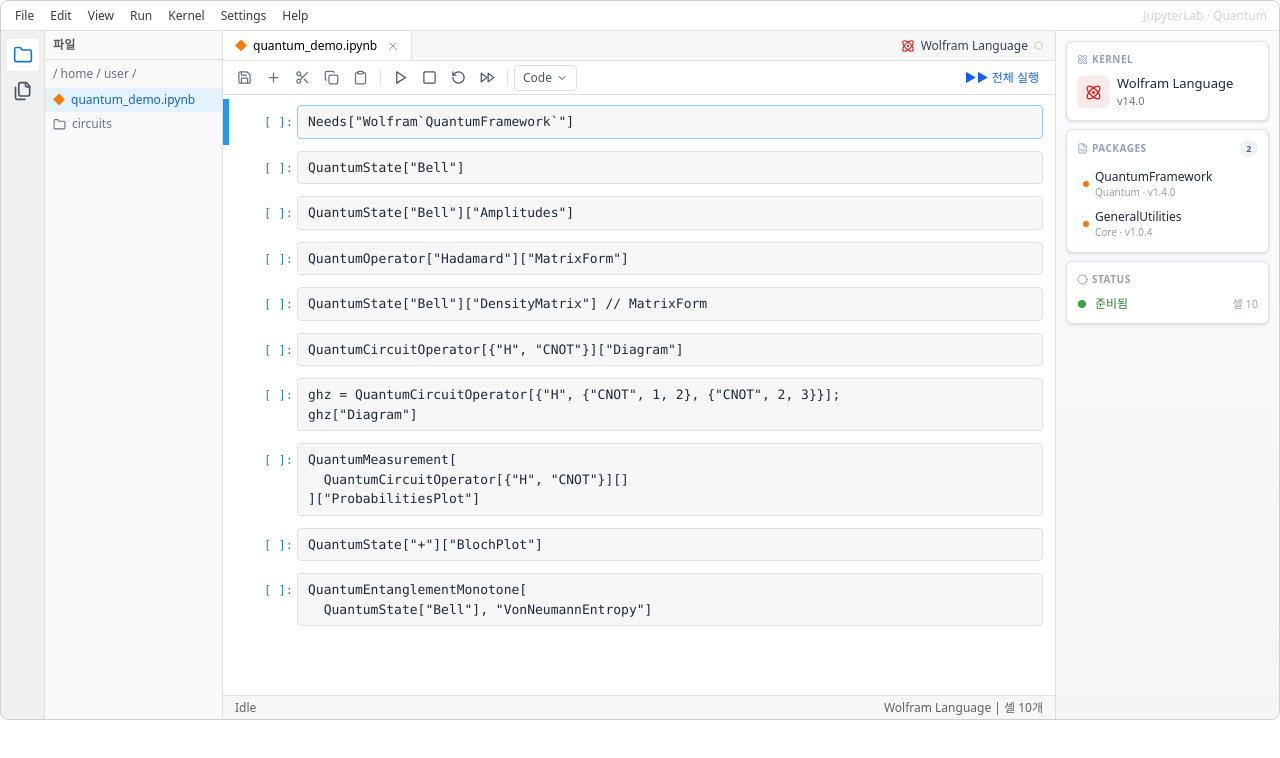
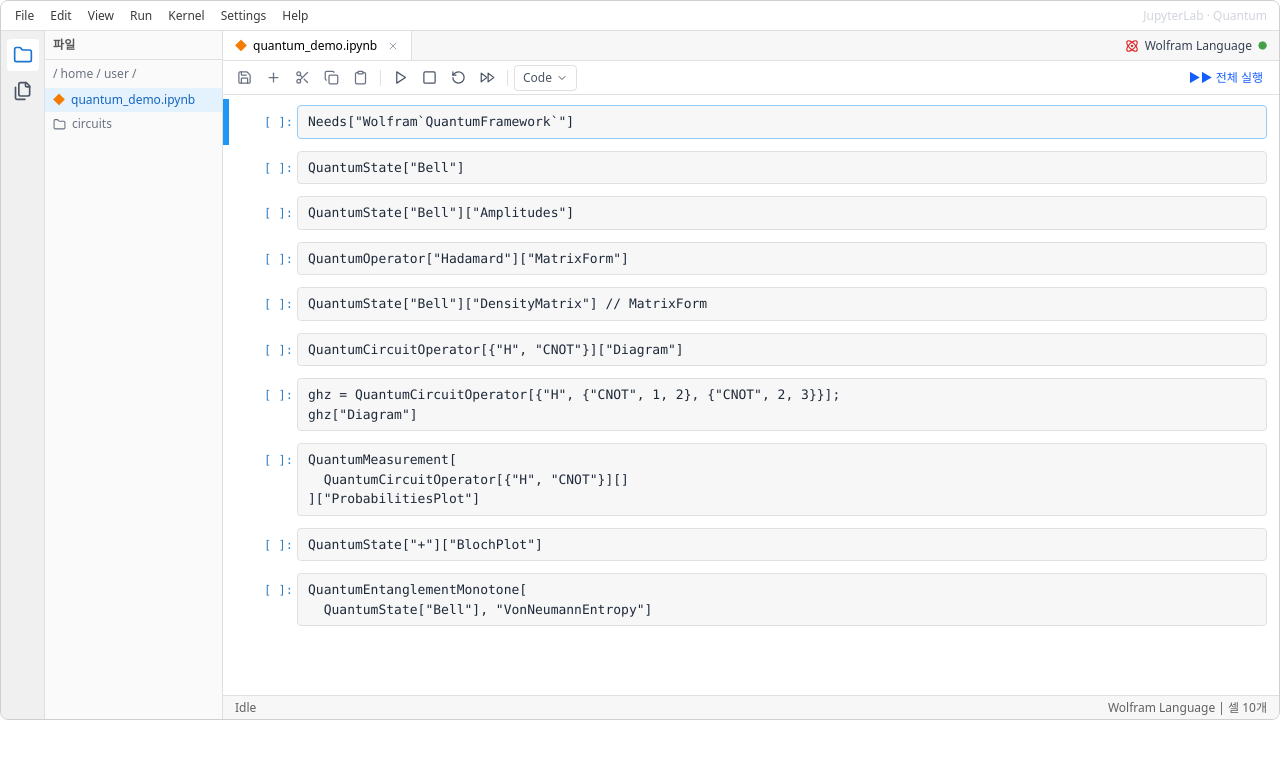
Before and after one commit to yomyomiii/wolfram-jupyter-demo, a React (Vite) app: page / in a window 1280 px wide. Shown: the top 758 px of the page. Built offline with nearby package versions, Linux system fonts and the light colour scheme; the HTML template or start-up script is replaced by a standard one.

Commit message:
Remove right panel, green kernel indicator when idle

```diff
--- a/src/App.tsx
+++ b/src/App.tsx
@@ -454,7 +454,7 @@
             <button onClick={openDialog} className="flex items-center gap-1.5 px-3 text-xs hover:bg-gray-100 h-full" title="커널 변경">
               <KIcon size={14} style={{ color: kernel.color }} />
               <span className="text-gray-700">{kernel.name}</span>
-              <Circle size={9} style={{ color: busy ? "#fb8c00" : "#bdbdbd", fill: busy ? "#fb8c00" : "transparent" }} />
+              <Circle size={9} style={{ color: busy ? "#fb8c00" : "#43a047", fill: busy ? "#fb8c00" : "#43a047" }} />
             </button>
           </div>
 
@@ -482,70 +482,6 @@
           </div>
         </div>
 
-        {(() => {
-          const kernelVersion = { wl: "14.0", py: "3.12", jl: "1.10" }[kernel.id] || "—";
-          const packages = kernel.id === "wl"
-            ? [{ name: "QuantumFramework", version: "1.4.0", tag: "Quantum" }, { name: "GeneralUtilities", version: "1.0.4", tag: "Core" }]
-            : kernel.id === "py"
-              ? [{ name: "qiskit", version: "1.0.2", tag: "Quantum" }, { name: "numpy", version: "1.26.4", tag: "Math" }]
-              : [{ name: "Yao.jl", version: "0.8.10", tag: "Quantum" }];
-          return (
-            <aside className="border-l shrink-0 flex flex-col gap-2 p-2.5 overflow-y-auto"
-              style={{ ...tb, width: 224, background: "linear-gradient(180deg, #fafbfc 0%, #f4f5f7 100%)" }}>
-
-              <div className="rounded-md border bg-white p-2.5 shadow-sm" style={tb}>
-                <div className="flex items-center gap-1 mb-2 text-[10px] uppercase tracking-wider text-gray-400 font-semibold">
-                  <Atom size={11} /><span>Kernel</span>
-                </div>
-                <div className="flex items-center gap-2">
-                  <div className="w-8 h-8 rounded-md flex items-center justify-center shrink-0"
-                    style={{ background: `${kernel.color}1a` }}>
-                    <KIcon size={17} style={{ color: kernel.color }} />
-                  </div>
-                  <div className="flex-1 min-w-0">
-                    <div className="text-[13px] font-medium text-gray-800 truncate leading-tight">{kernel.name}</div>
-                    <div className="text-[11px] text-gray-500 mt-0.5">v{kernelVersion}</div>
-                  </div>
-                </div>
-              </div>
-
-              <div className="rounded-md border bg-white p-2.5 shadow-sm" style={tb}>
-                <div className="flex items-center justify-between mb-2 text-[10px] uppercase tracking-wider text-gray-400 font-semibold">
-                  <span className="flex items-center gap-1"><FileCode size={11} /><span>Packages</span></span>
-                  <span className="px-1.5 py-0.5 rounded-full text-[9px] tabular-nums" style={{ background: "#eef1f5", color: "#5a6470" }}>{packages.length}</span>
-                </div>
-                <div className="space-y-0.5">
-                  {packages.map((p) => (
-                    <div key={p.name} className="group flex items-center gap-1.5 px-1.5 py-1 rounded hover:bg-blue-50 transition-colors cursor-default">
-                      <span className="w-1.5 h-1.5 rounded-full shrink-0" style={{ background: "#f57c00" }} />
-                      <div className="flex-1 min-w-0">
-                        <div className="text-[12px] text-gray-800 truncate leading-tight">{p.name}</div>
-                        <div className="text-[10px] text-gray-400 leading-tight mt-0.5">{p.tag} · v{p.version}</div>
-                      </div>
-                    </div>
-                  ))}
-                </div>
-              </div>
-
-              <div className="rounded-md border bg-white p-2.5 shadow-sm" style={tb}>
-                <div className="flex items-center gap-1 mb-2 text-[10px] uppercase tracking-wider text-gray-400 font-semibold">
-                  <Circle size={11} /><span>Status</span>
-                </div>
-                <div className="flex items-center gap-2">
-                  <span className="relative flex w-2.5 h-2.5 items-center justify-center">
-                    {busy && <span className="absolute inset-0 rounded-full animate-ping" style={{ background: "#fb8c00", opacity: 0.5 }} />}
-                    <span className="relative w-2 h-2 rounded-full" style={{ background: busy ? "#fb8c00" : "#43a047" }} />
-                  </span>
-                  <span className="text-[12px] font-medium" style={{ color: busy ? "#e65100" : "#2e7d32" }}>
-                    {busy ? "실행 중" : "준비됨"}
-                  </span>
-                  <span className="ml-auto text-[11px] text-gray-400 tabular-nums">셀 {cells.length}</span>
-                </div>
-              </div>
-
-            </aside>
-          );
-        })()}
       </div>
 
       {dialog && (
```
